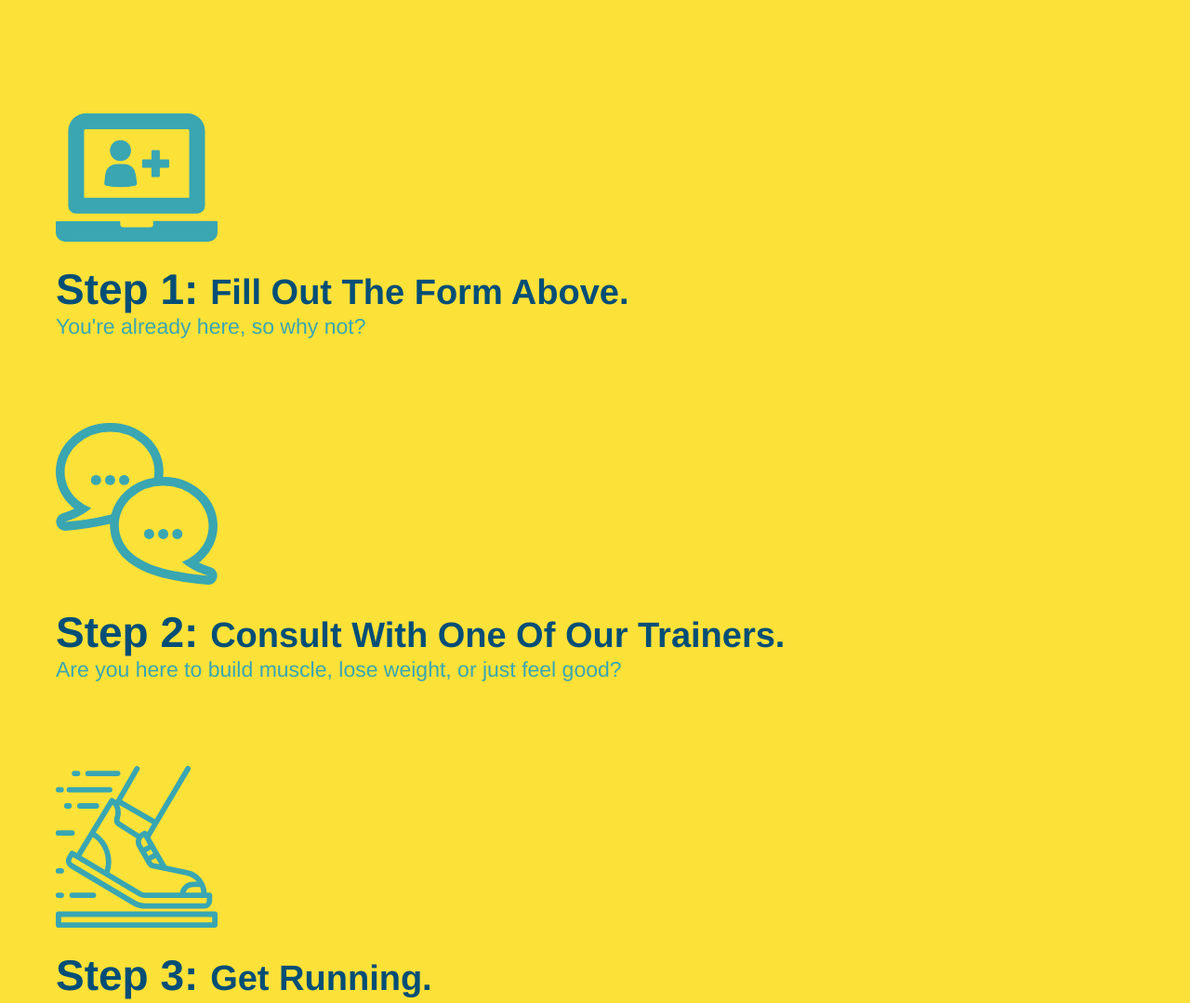
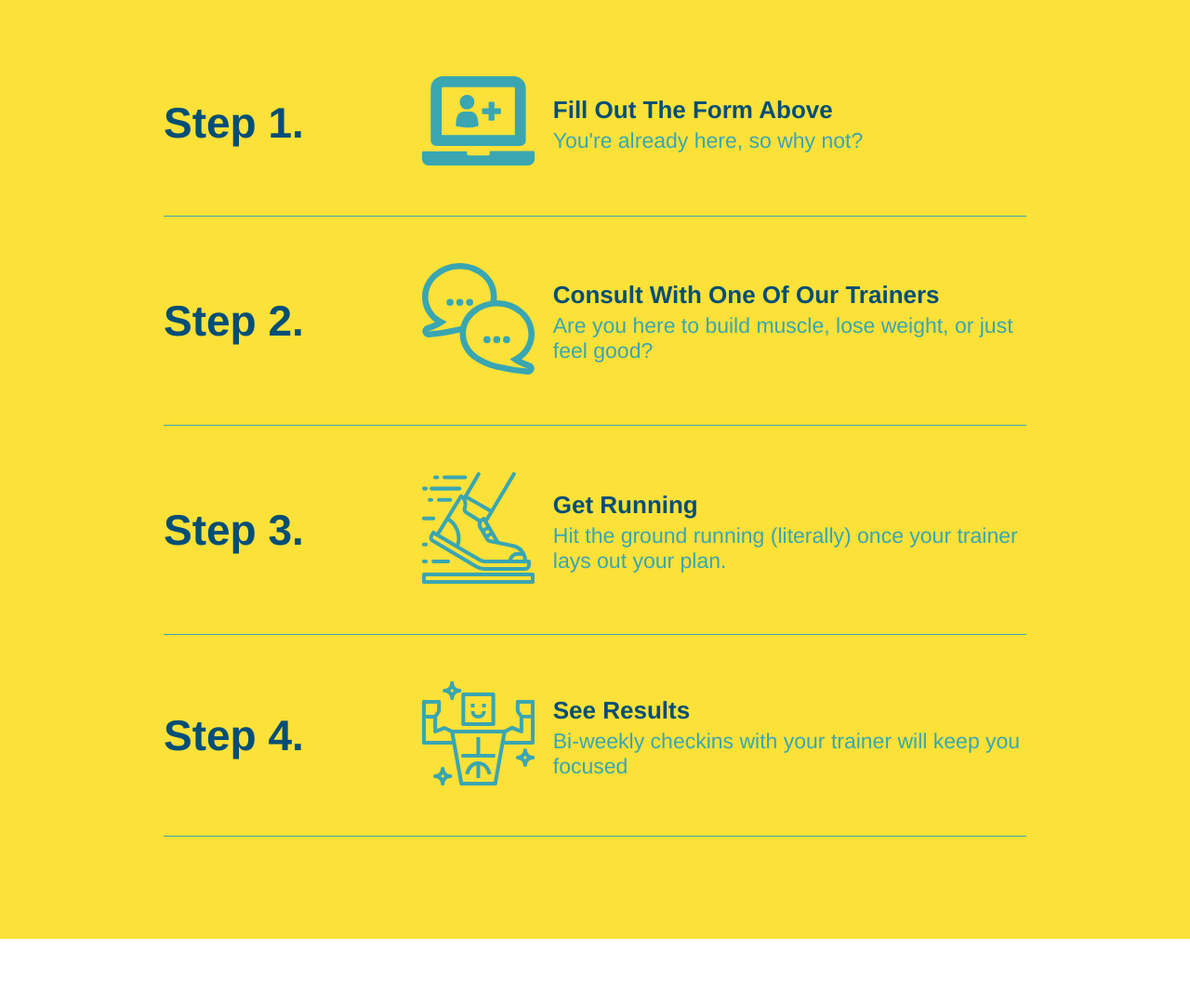
Before and after one commit to daphne1014/run-buddy, a plain HTML site: page index.html in a window 1280 px wide. Shown: the part 1164-2243 px from the top of the page at 93% size. Drawn offline with Linux system fonts and the light colour scheme.

Commit message:
add flexbox to the steps

```diff
--- a/assets/css/style.css
+++ b/assets/css/style.css
@@ -177,29 +177,46 @@ section {
 .steps {
   background: #fce138;
 }
-
-.steps div {
-  margin-bottom: 80px;
+.step{
+  margin: 50px auto;
+  padding-bottom: 50px;
+  width: 80%;
+  border-bottom: 1px solid #39a6b2;
+  display: flex;
+  flex-wrap: wrap;
+  align-items: center;
+  justify-content: space-between;
 }
-
-.steps img {
-  width: 15%;
-  margin: 10px 0;
+.step-img{
+  flex: 1 12%;
+  margin-right: 20px;
 }
-
-.steps h3 {
+.step-text{
+  flex: 12;
+}
+.step-img img {
+  max-width: 100%;
+}
+.step h3 {
   color: #024e76;
   font-size: 46px;
-  margin-top: 10px;
+  flex: 1 30%;
 }
-
-.steps span {
-  font-size: 38px;
+.step-info{
+  flex: 2 70%;
+  display: flex;
+  flex-wrap: wrap;
+  align-items: center;
 }
-
 .steps p {
   color: #39a6b2;
   font-size: 23px;
+}
+
+.step-text h4{
+  font-size: 26px;
+  line-height: 1.5;
+  color: #024e76;
 }
 /* WHAT YOU DO STYLES END */
 
--- a/index.html
+++ b/index.html
@@ -101,25 +101,53 @@
         What You Do
       </h2>
     </div>
-    <div>
+    <div class="step">
+      <h3>Step 1.</h3>
+      <div class="step-info">
+        <div class="step-img">
           <img src="./assets/images/step-1.svg" alt="" />
-      <h3>Step 1: <span>Fill Out The Form Above.</span></h3>
+        </div>
+        <div class="step-text">
+          <h4>Fill Out The Form Above</h4>
           <p>You're already here, so why not?</p>
         </div>
-    <div>
+      </div>
+    </div>
+    <div class="step">
+      <h3>Step 2.</h3>
+      <div class="step-info">
+        <div class="step-img">
           <img src="./assets/images/step-2.svg" alt="" />
-      <h3>Step 2: <span>Consult With One Of Our Trainers.</span></h3>
+        </div>
+        <div class="step-text">
+          <h4>Consult With One Of Our Trainers</h4>
           <p>Are you here to build muscle, lose weight, or just feel good?</p>
         </div>
-    <div>
+      </div>
+    </div>
+    <div class="step">
+      <h3>Step 3.</h3>
+      <div class="step-info">
+        <div class="step-img">
           <img src="./assets/images/step-3.svg" alt="" />
-      <h3>Step 3: <span>Get Running.</span></h3>
+        </div>
+        <div class="step-text">
+          <h4>Get Running</h4>
           <p>Hit the ground running (literally) once your trainer lays out your plan.</p>
         </div>
-    <div>
+      </div>
+    </div>
+    <div class="step">
+      <h3>Step 4.</h3>
+      <div class="step-info">
+        <div class="step-img">
           <img src="./assets/images/step-4.svg" alt="" />
-      <h3>Step 4: <span>See Results.</span></h3>
+        </div>
+        <div class="step-text">
+          <h4>See Results</h4>
           <p>Bi-weekly checkins with your trainer will keep you focused</p>
+        </div>
+      </div>
     </div>
   </section>
   <!-- "what you do" end -->
```
Lines whose indentation alone changed are shown as unchanged.
